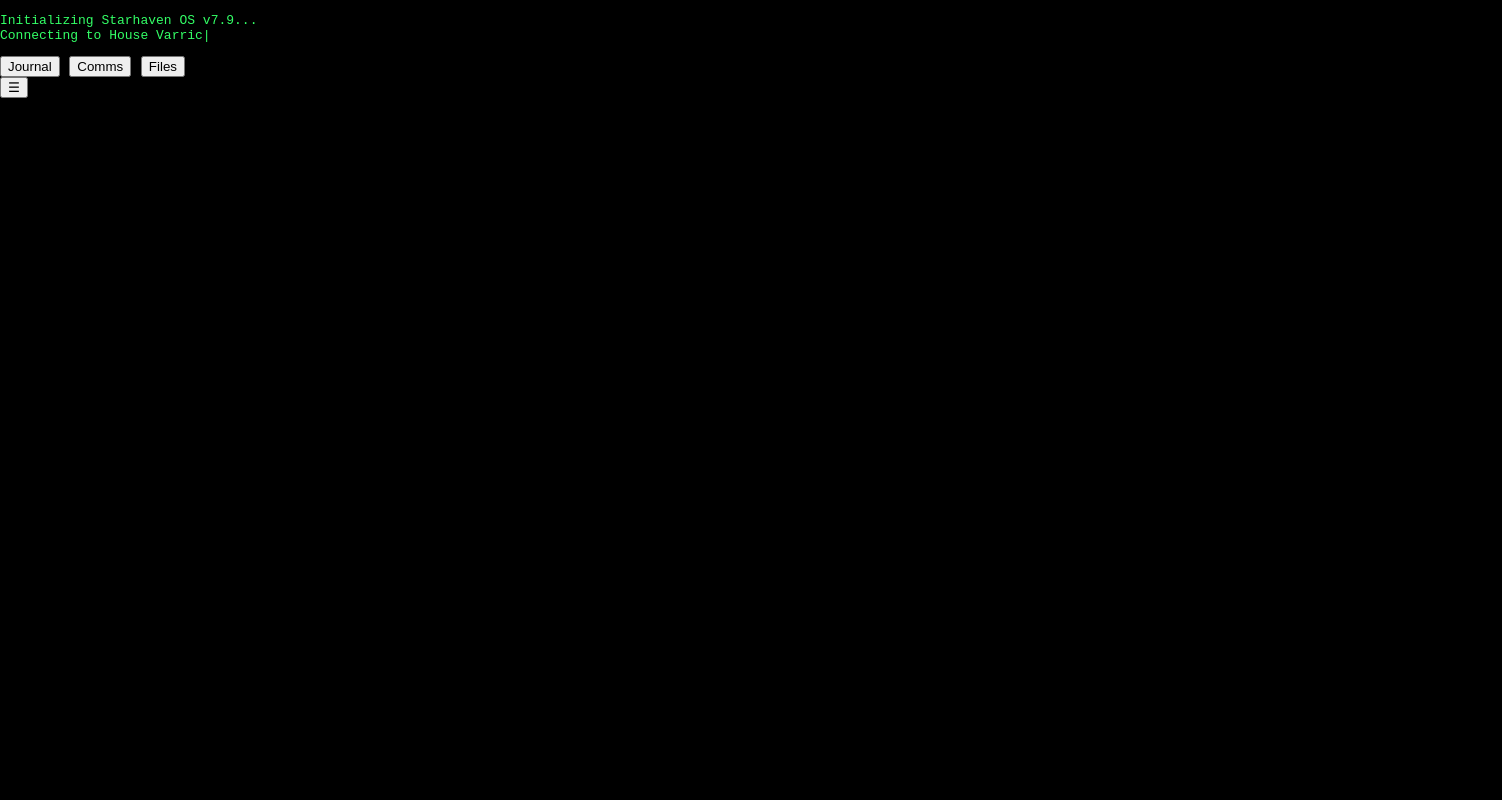
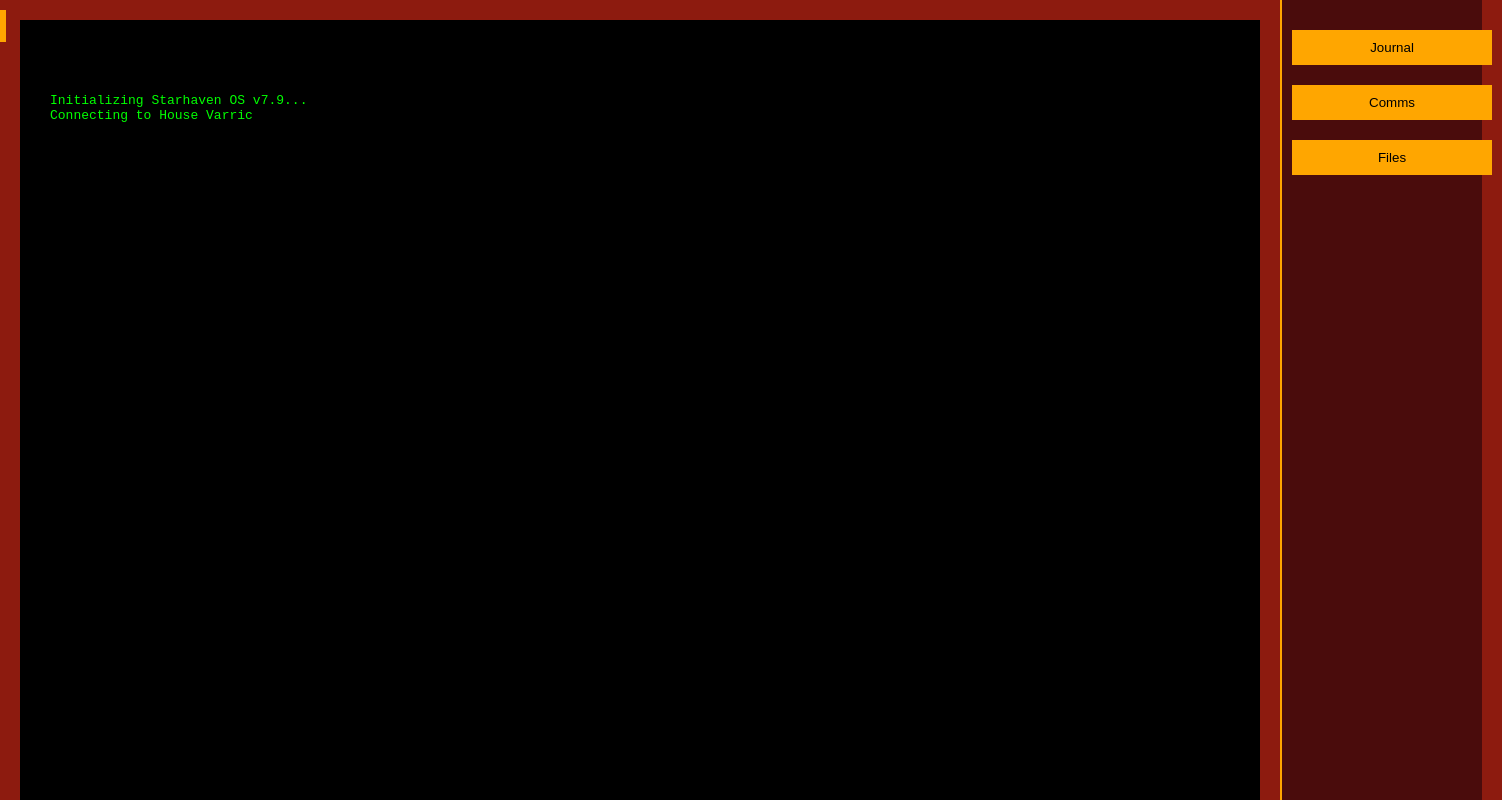
Before and after one commit to SpiralxHakari/House-Varrick, a plain HTML site: page dashboard.html in a window 1280 px wide. Shown: the top 800 px of the page, 1502 px wide, since content can reach past the window. Drawn offline with Linux system fonts and the light colour scheme.

Commit message:
Update dashboard.html

```diff
--- a/dashboard.html
+++ b/dashboard.html
@@ -4,7 +4,7 @@
   <meta charset="UTF-8" />
   <meta name="viewport" content="width=device-width, initial-scale=1.0"/>
   <title>House Varrick Dashboard</title>
-  <link rel="stylesheet" href="style.css" />
+  <link rel="stylesheet" href="dashboard.css" />
   <link rel="stylesheet" href="https://cdnjs.cloudflare.com/ajax/libs/font-awesome/6.4.0/css/all.min.css">
 </head>
 <body class="dashboard-body">
```
